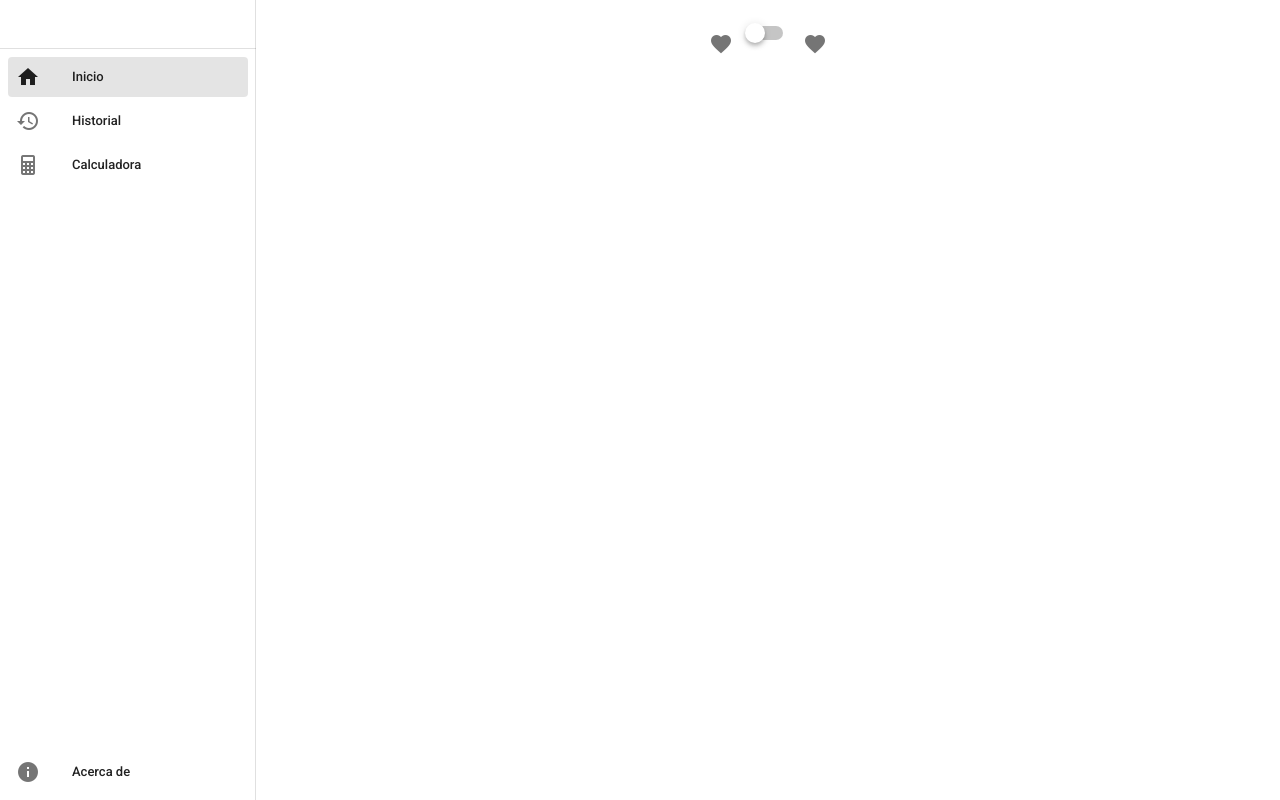
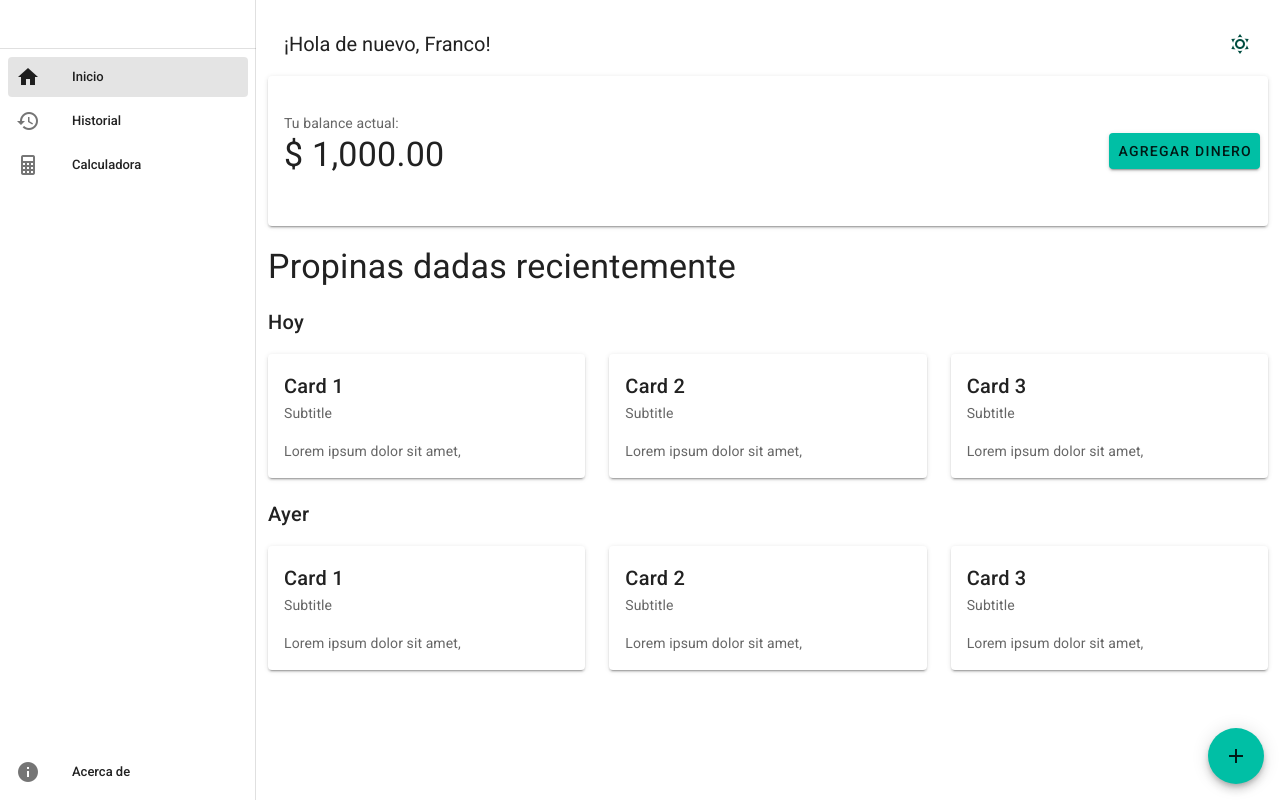
Before and after one commit to francocampaiola/propinapp-2, a Vue app: page /#/ in a window 1280 px wide. Built offline with nearby package versions, Linux system fonts and the light colour scheme.

Commit message:
feat: HomeView dev

```diff
--- a/src/components/ToggleTheme.vue
+++ b/src/components/ToggleTheme.vue
@@ -1,7 +1,12 @@
 <template>
-    <v-switch v-model="$vuetify.theme.dark"
-         >
-    </v-switch>
+    <v-btn
+          icon id="mode-switcher"
+          @click="$vuetify.theme.dark = !$vuetify.theme.dark"
+        >
+          <v-icon :color="($vuetify.theme.dark) ? 'teal accent-4' : 'teal darken-4'">
+            {{ ($vuetify.theme.dark) ? 'mdi-weather-night' : 'mdi-weather-sunny' }}
+          </v-icon>
+        </v-btn>
 </template>
 
 <script>
--- a/src/views/HomeView.vue
+++ b/src/views/HomeView.vue
@@ -1,17 +1,56 @@
 <template>
     <v-container>
-        <v-app-bar color="transparent" flat="false">
+        <v-app-bar color="transparent" flat>
+            <v-app-bar-title>¡Hola de nuevo, Franco!</v-app-bar-title>
             <v-spacer></v-spacer>
-            <v-row align="center">
-                <v-btn icon>
-                    <v-icon>mdi-heart</v-icon>
+            <ToggleTheme />
+        </v-app-bar>
+        <v-card class="d-flex align-center" min-height="150px">
+            <v-card-text>
+                <div>Tu balance actual:</div>
+                <p class="text-h4 text--primary">
+                    $ 1,000.00
+                </p>
+            </v-card-text>
+            <v-card-actions>
+                <v-btn color="teal accent-4">
+                    Agregar dinero
                 </v-btn>
-                <ToggleTheme />
-                <v-btn icon>
-                    <v-icon>mdi-heart</v-icon>
+            </v-card-actions>
+        </v-card>
+        <p class="text-h4 mt-5">Propinas dadas recientemente</p>
+        <p class="text-h6 mt-5">Hoy</p>
+        <v-row>
+            <v-col cols="12" md="6" lg="4" v-for="n in 3" :key="n">
+                <v-card class="mx-auto" max-width="344">
+                    <v-card-title>Card {{ n }}</v-card-title>
+                    <v-card-subtitle>Subtitle</v-card-subtitle>
+                    <v-card-text>
+                        Lorem ipsum dolor sit amet,
+                    </v-card-text>
+                </v-card>
+            </v-col>
+        </v-row>
+        <p class="text-h6 mt-5">Ayer</p>
+        <v-row>
+            <v-col cols="12" md="6" lg="4" v-for="n in 3" :key="n">
+                <v-card class="mx-auto" max-width="344">
+                    <v-card-title>Card {{ n }}</v-card-title>
+                    <v-card-subtitle>Subtitle</v-card-subtitle>
+                    <v-card-text>
+                        Lorem ipsum dolor sit amet,
+                    </v-card-text>
+                </v-card>
+            </v-col>
+        </v-row>
+        <v-tooltip left>
+            <template v-slot:activator="{ on, attrs }">
+                <v-btn fab color="teal accent-4" fixed right bottom v-on="true ? on :null" v-bind="attrs">
+                    <v-icon>mdi-plus</v-icon>
                 </v-btn>
-            </v-row>
-        </v-app-bar>
+            </template>
+            <span>Dar propina</span>
+        </v-tooltip>
     </v-container>
 </template>
 
```
